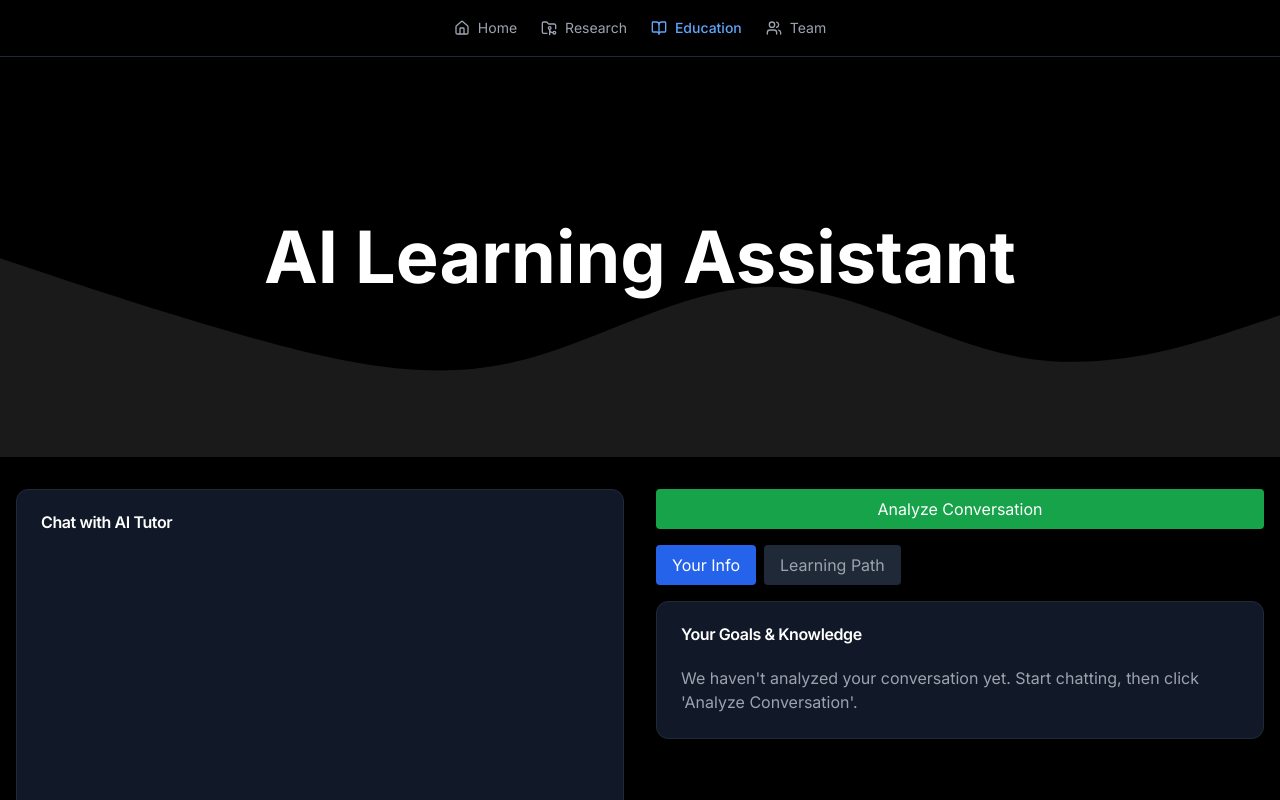
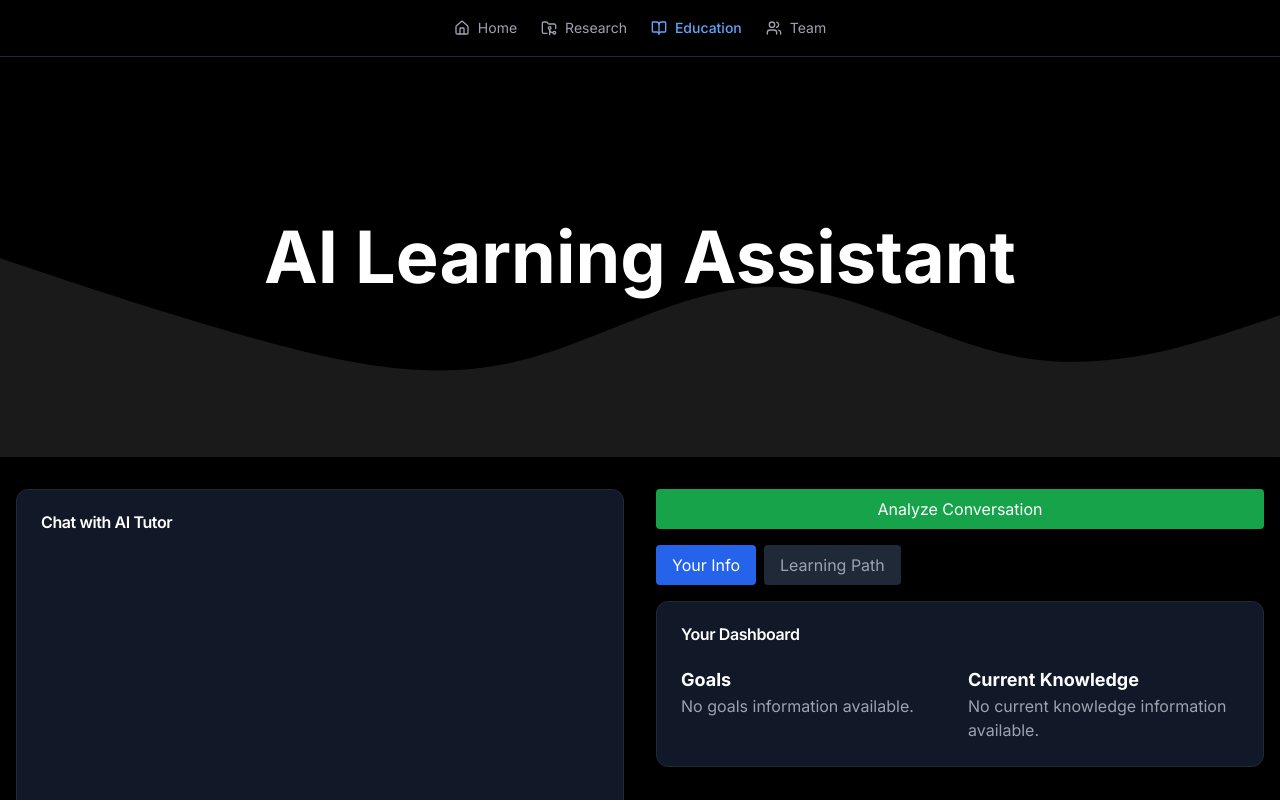
Before and after one commit to skoghoern/explore_the_unknown, a Next.js app: page /education in a window 1280 px wide. Shown: the top 800 px of the page. Built offline with nearby package versions, Linux system fonts and the light colour scheme.

Commit message:
fixed error in education chat

```diff
--- a/app/api/analyze/route.ts
+++ b/app/api/analyze/route.ts
@@ -6,8 +6,12 @@ export async function POST(req: Request) {
     const { conversation } = await req.json();
 
     const systemPrompt = `You are an educational AI tutor. Based on the following conversation between the user and the AI tutor, follow these two steps:
-1. Evaluate the user's input to determine their current learning/research goals and pre-knowledge. Begin your answer with "USERINFO:" followed by a concise summary.
-2. Propose a tailored learning or working path based on the user's conversation. Append "LEARNINGPATH:" followed by a valid JSON object exactly in the format below:
+1. Evaluate the user's input to determine their current learning/research goals and pre-knowledge. Immediately output a JSON object after "USERINFO:" exactly in the following format:
+{
+  "goals": "User's primary learning or research goals",
+  "knowledge": "A summary of the user's current pre-knowledge in the subject"
+}
+2. Propose a tailored learning or working path based on the user's conversation. Immediately after "LEARNINGPATH:" output a valid JSON object exactly in the format below:
 {
   "topic": "Topic name",
   "steps": [
@@ -18,7 +22,7 @@ export async function POST(req: Request) {
     }
   ]
 }
-Ensure that the JSON is valid and strictly follows the format.
+Ensure that both JSON objects are valid and strictly follow the formats.
 Conversation:
 ${conversation}`;
 
@@ -34,9 +38,7 @@ ${conversation}`;
       JSON.stringify({ error: "Failed to process analysis request" }),
       {
         status: 500,
-        headers: {
-          "Content-Type": "application/json",
-        },
+        headers: { "Content-Type": "application/json" },
       }
     );
   }
--- a/app/education/page.tsx
+++ b/app/education/page.tsx
@@ -8,25 +8,39 @@ import LearningPath from "@/components/learning-path";
 import { Card, CardContent, CardHeader, CardTitle } from "@/components/ui/card";
 import { toast } from "sonner";
 
-function UserInfoDisplay({ userInfo }: { userInfo: string }) {
+interface UserInfo {
+  goals: string;
+  knowledge: string;
+}
+
+function UserInfoDisplay({ userInfo }: { userInfo: UserInfo | null }) {
   return (
     <Card className="w-full bg-gray-900 border-gray-800">
       <CardHeader>
-        <CardTitle className="text-white">Your Goals &amp; Knowledge</CardTitle>
+        <CardTitle className="text-white">Your Dashboard</CardTitle>
       </CardHeader>
-      <CardContent>
-        <p className="text-gray-400">
-          {userInfo ||
-            "We haven't analyzed your conversation yet. Start chatting, then click 'Analyze Conversation'."}
-        </p>
+      <CardContent className="grid grid-cols-1 md:grid-cols-2 gap-4">
+        <div>
+          <h3 className="text-lg font-bold text-white">Goals</h3>
+          <p className="text-gray-400">
+            {userInfo?.goals || "No goals information available."}
+          </p>
+        </div>
+        <div>
+          <h3 className="text-lg font-bold text-white">Current Knowledge</h3>
+          <p className="text-gray-400">
+            {userInfo?.knowledge ||
+              "No current knowledge information available."}
+          </p>
+        </div>
       </CardContent>
     </Card>
   );
 }
 
 export default function EducationPage() {
-  const [learningPath, setLearningPath] = useState(null);
-  const [userInfo, setUserInfo] = useState("");
+  const [learningPath, setLearningPath] = useState<any>(null);
+  const [userInfo, setUserInfo] = useState<UserInfo | null>(null);
   const [activeScreen, setActiveScreen] = useState(0); // 0 => UserInfo, 1 => LearningPath
   const [analysisLoading, setAnalysisLoading] = useState(false);
 
@@ -34,9 +48,8 @@ export default function EducationPage() {
   const { messages, input, handleInputChange, handleSubmit, isLoading } =
     useChat({
       api: "/api/chat",
-      onFinish: (message) => {
-        // For conversation, we are simply appending the message.
-        // We no longer expect a unified analysis response here.
+      onFinish: () => {
+        // Conversation messages are handled by the chat API.
       },
       onError: (error) => {
         console.error("Chat error:", error);
@@ -63,22 +76,28 @@ export default function EducationPage() {
       const marker = "LEARNINGPATH:";
       const markerIndex = fullContent.indexOf(marker);
       if (markerIndex !== -1) {
-        const userInfoText = fullContent
+        // Parse the JSON object for USERINFO.
+        const userInfoStr = fullContent
           .slice(0, markerIndex)
           .replace("USERINFO:", "")
           .trim();
-        const jsonStr = fullContent.slice(markerIndex + marker.length).trim();
-        const pathData = JSON.parse(jsonStr);
+        // Read the learning path JSON.
+        const learningPathStr = fullContent
+          .slice(markerIndex + marker.length)
+          .trim();
 
-        setUserInfo(userInfoText);
+        const userInfoData: UserInfo = JSON.parse(userInfoStr);
+        const pathData = JSON.parse(learningPathStr);
+
+        setUserInfo(userInfoData);
         if (pathData.topic && Array.isArray(pathData.steps)) {
           setLearningPath(pathData);
         } else {
           throw new Error("Invalid learning path structure");
         }
       } else {
-        // Fallback in case the marker is missing.
-        setUserInfo(fullContent);
+        // Fallback in case the learning path marker is missing.
+        setUserInfo(null);
         setLearningPath(null);
       }
     } catch (error) {
```
